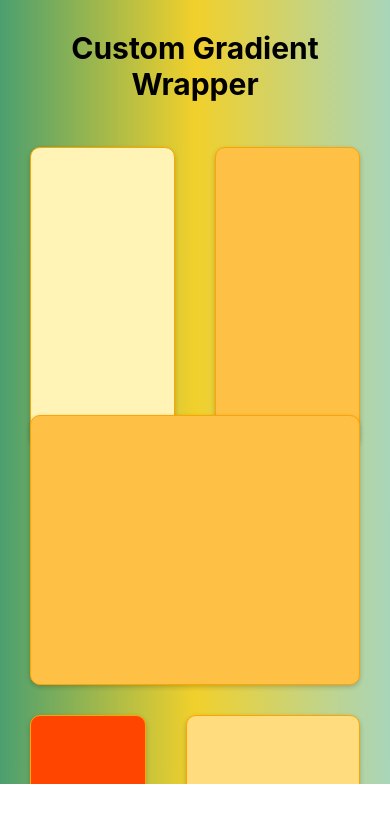
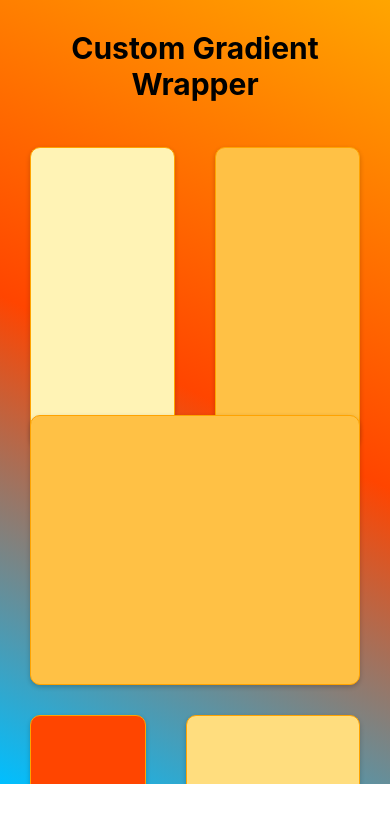
Before and after one commit to denizgulbahar/react-native-wrapper, a React Native app: screen / in a window 390 px wide. Shown: the top 822 px of the page. Built offline with nearby package versions, Linux system fonts and the light colour scheme.

Commit message:
Updated app module

```diff
--- a/App.js
+++ b/App.js
@@ -14,16 +14,16 @@ export default function App() {
       </Text>
     </View>
   )
-  // const gradientColors= ['#FFA500', '#FF4500', '#00BFFF']
+  const gradientColors= ['#FFA500', '#FF4500', '#00BFFF']
+  const gradientDirection = {
+    start: { x: 1, y: 0 }, // Sağ üst köşe
+    end: { x: 0, y: 1 } // Sol alt köşe
+  };
+  // const gradientColors= ['#4B9F6F', '#F1D02B', '#A8D5BA']
   // const gradientDirection = {
-  //   start: { x: 1, y: 0 }, // Sağ üst köşe
-  //   end: { x: 0, y: 1 } // Sol alt köşe
+  //   start: { x: 0, y: 0 }, // Başlangıç noktası (merkez)
+  //   end: { x: 1, y: 0}        // Bitiş noktası (sağ alt köşe)
   // };
-  const gradientColors= ['#4B9F6F', '#F1D02B', '#A8D5BA']
-  const gradientDirection = {
-    start: { x: 0, y: 0 }, // Başlangıç noktası (merkez)
-    end: { x: 1, y: 0}        // Bitiş noktası (sağ alt köşe)
-  };
 
   return (
     <>
```
